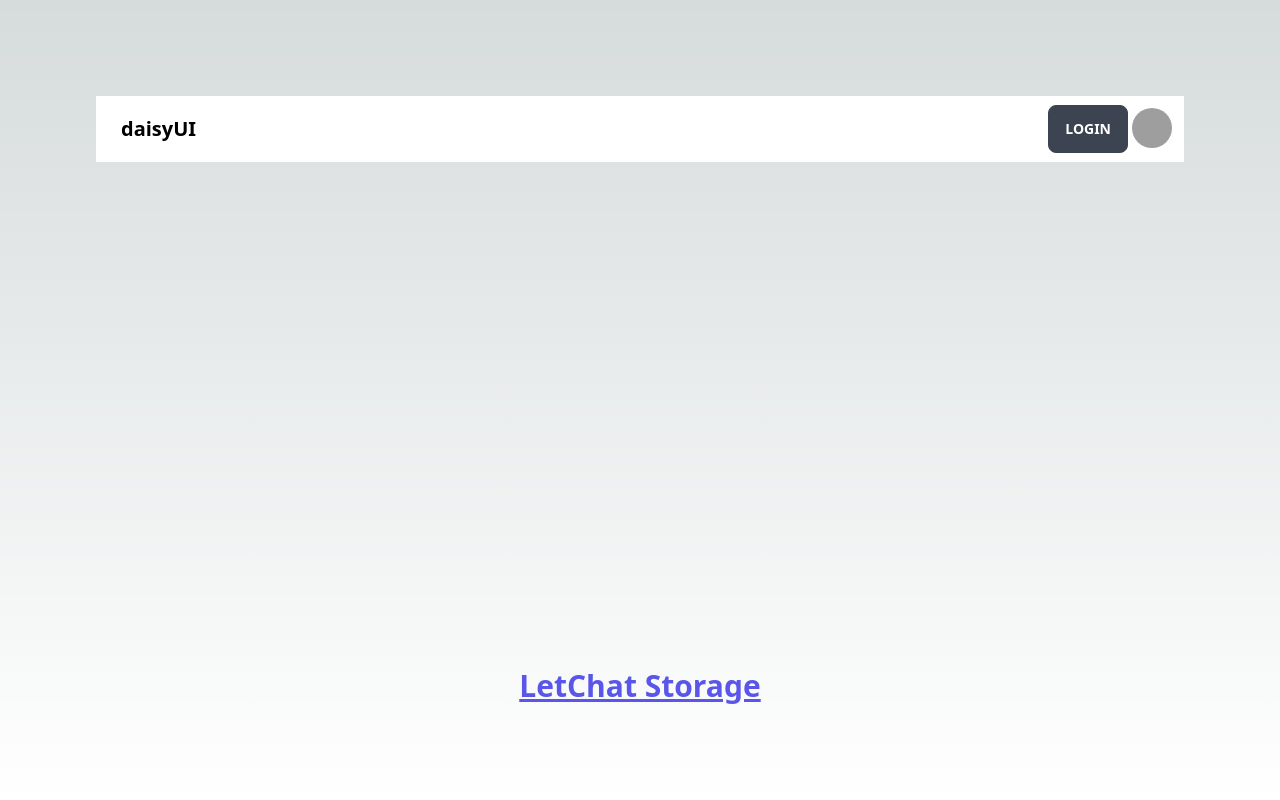
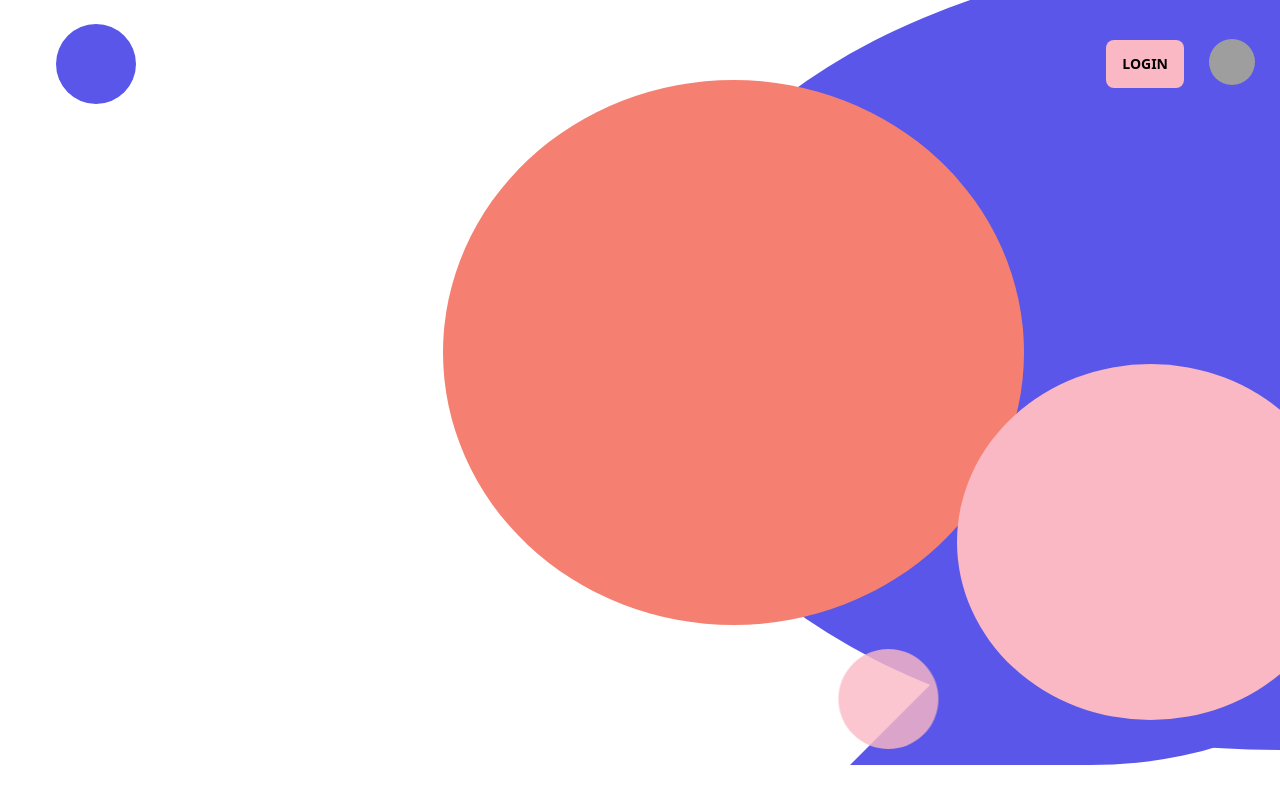
Before and after one commit to SchoolOfCode/bc13_final-project_front-end-git-gud, a Next.js app in the folder letchat/: page /storage in a window 1280 px wide. Built offline with nearby package versions, Linux system fonts and the light colour scheme; grey boxes are pictures that could not be loaded.

Commit message:
navebar update

```diff
--- a/letchat/components/Navbar/index.tsx
+++ b/letchat/components/Navbar/index.tsx
@@ -1,18 +1,20 @@
 const Navbar = (props: any) => {
   return (
-    <div className="navbar bg-base-100">
-      <div className="flex-1">
-        <a className="btn btn-ghost normal-case text-xl">daisyUI</a>
+    <div className="navbar min-h-[8rem] p-6 ">
+      <div className="flex-1 pl-8">
+        <a className="btn bg-light-primary w-20 h-20 border-none hover:opacity-60 hover:bg-light-primary rounded-full"></a>
       </div>
-      <div className="flex-none">
+      <div className="flex-1 justify-end h-20">
         <div className="dropdown dropdown-end">
           <div>
-            <button className="btn">Login</button>
+            <button className="btn border-none w-35 h-10 bg-light-secondary hover:opacity-60 hover:bg-light-secondary text-black mr-6">
+              Login
+            </button>
           </div>
         </div>
         <div className="dropdown dropdown-end">
           <label tabIndex={0} className="btn btn-ghost btn-circle avatar">
-            <div className="w-10 rounded-full">
+            <div className="w-12 rounded-full">
               <img src="https://placeimg.com/80/80/people" />
             </div>
           </label>
--- a/letchat/pages/storage.tsx
+++ b/letchat/pages/storage.tsx
@@ -2,6 +2,7 @@ import Head from "next/head";
 import { Inter } from "@next/font/google";
 import styles from "../styles/Home.module.css";
 import Navbar from "../components/Navbar";
+import Container from "../components/Container";
 
 const inter = Inter({ subsets: ["latin"] });
 
@@ -14,11 +15,10 @@ export default function Storage() {
         <meta name="viewport" content="width=device-width, initial-scale=1" />
         <link rel="icon" href="/favicon.ico" />
       </Head>
-      <main className={styles.main}>
-        <Navbar />
-        <h1 className="text-3xl font-bold underline text-light-primary">
-          LetChat Storage
-        </h1>
+      <main>
+        <Container>
+          <Navbar />
+        </Container>
       </main>
     </>
   );
```
